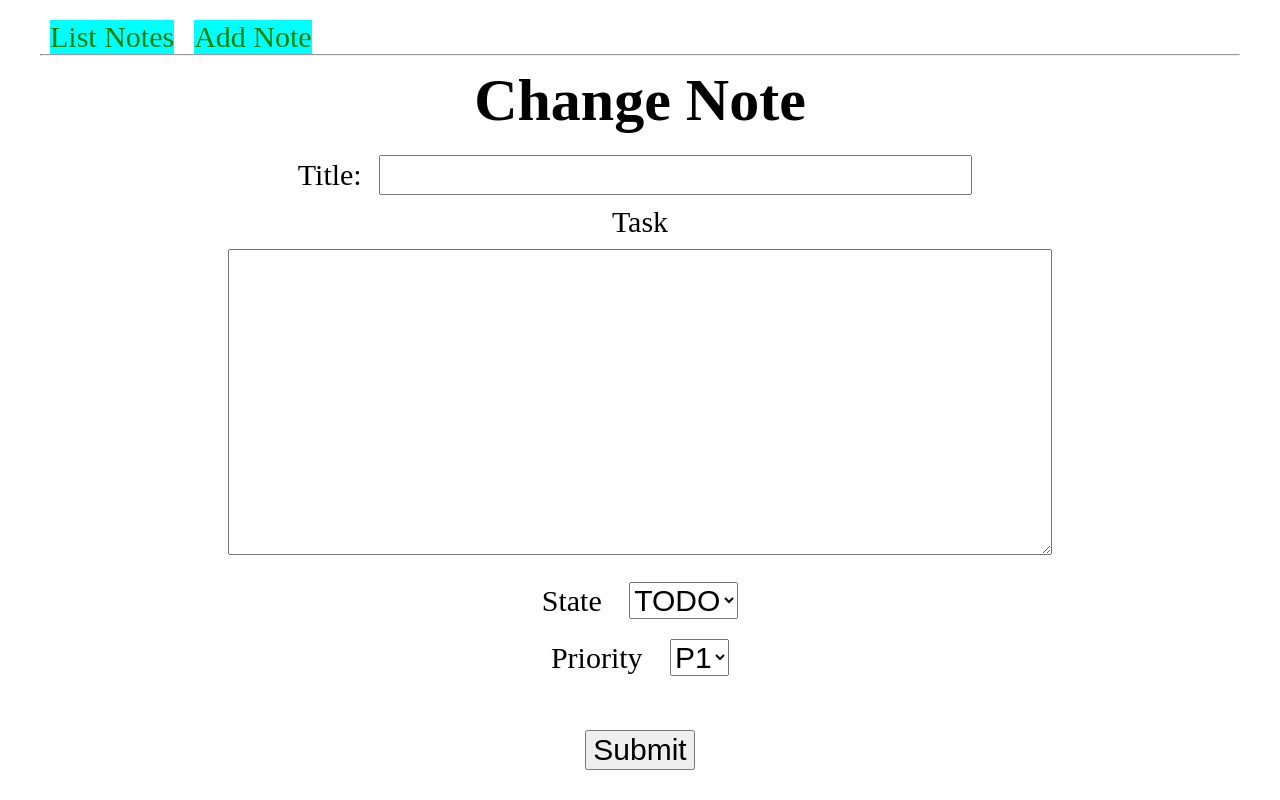
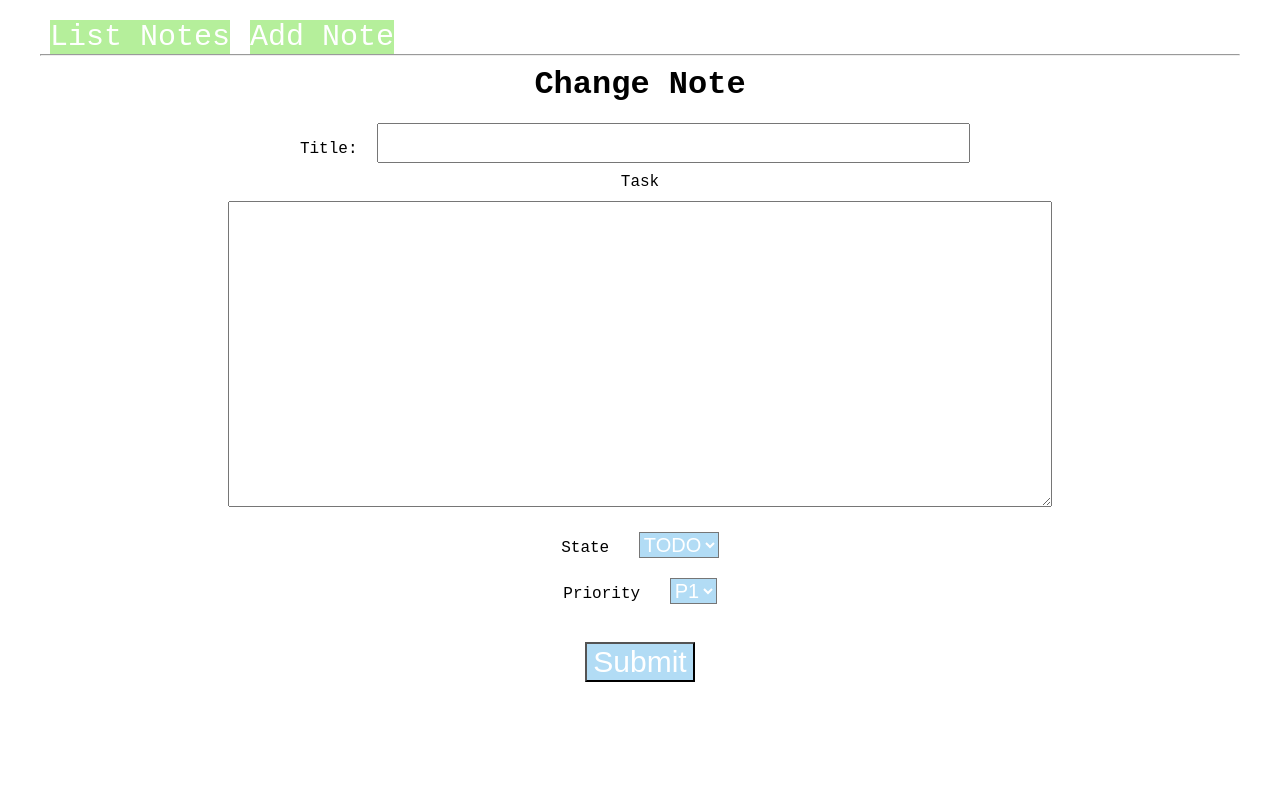
Before and after one commit to yabincui/dailynote, a Python web app: template templates/change_note.html in a window 1280 px wide. Run offline with Jinja, Linux system fonts and the light colour scheme; the template is opened without the code that fills it, so the values that code supplies are empty.

Commit message:
Improve ui.
Change text font, colors.
Use uniform css file.

```diff
--- a/app.yaml
+++ b/app.yaml
@@ -6,6 +6,8 @@ env_variables:
     MY_NAME: 'Yabin Cui'
 
 handlers:
+- url: /css
+  static_dir: css
 - url: /.*
   secure: always
   script: main.app
--- /dev/null
+++ b/css/bootstrap.css
@@ -0,0 +1,58 @@
+
+h1 {
+text-align: center;
+}
+
+body {
+font-family: "Courier New", Courier, monospace;
+}
+
+ul {
+list-style-type: none;
+margin: 0;
+padding: 0;
+}
+li a {
+float:left;
+display: block;
+color: white;
+text-decoration: none;
+font-size: 30px;
+background-color: #b5ef9b;
+margin: 0px 10px 0px 10px;
+}
+
+li a:hover, td a:hover {
+background-color: #b2dcf5;
+}
+
+.clean {
+clear:both;
+}
+
+table {
+border:5px solid #c4d9c6;
+}
+
+tr, td {
+border:1px solid #777777;
+padding: 10px;
+color: #cca78d;
+}
+td a{
+text-decoration: none;
+background-color: #b5ef9b;
+color: white;
+}
+
+select {
+font-size:20px;
+background-color:#b2dcf5;
+color:white;
+}
+
+.submit {
+font-size:30px;
+background-color:#b2dcf5;
+color:white;
+}
--- a/templates/change_note.html
+++ b/templates/change_note.html
@@ -3,36 +3,19 @@
   <head>
     <meta charset="utf-8"/>
     <title> Change Note </title>
-    <style>
-    	* { margin: 10px; }
-      .content { text-align: center; font-size:30px;}
-ul {
-list-style-type: none;
-margin: 0;
-padding: 0;
+    <link type="text/css" rel="stylesheet" href="/css/bootstrap.css">
+<style>
+* {
+  margin: 10px;
 }
-li a {
-float:left;
-display: block;
-color: green;
-text-decoration: none;
-font-size: 30px;
-background-color: cyan;
-margin: 0px 10px 0px 10px;
-}
-
-li a:hover {
-background-color: yellow;
-}
-
-.clean {
-clear:both;
+#content {
+  text-align: center;
 }
     </style>
   </head>
 
   <body>
-  <div class="content">
+  <div id="content">
   <ul>
     <li><a href="/list_notes">List Notes</a></li>
     <li><a href="/add_note_form">Add Note</a></li>
@@ -46,7 +29,7 @@ clear:both;
       Task<br>
       <textarea rows="20" cols="100" name="task" font-size:20px>{{ task }}</textarea> <br>
       <span font-size:30px>State</span>
-        <select name="state" style="font-size:30px;">
+        <select name="state">
           {% if priority == "TODO" %}
           <option value="TODO" selected>TODO</option>
           {% else %}
@@ -61,7 +44,7 @@ clear:both;
 
         </select> <br>
       <span font-size:30px>Priority</span>
-        <select name="priority" style="font-size:30px;">
+        <select name="priority">
           {% if priority == "P1" %}
           <option value="P1" selected>P1</option>
           {% else %}
@@ -90,7 +73,7 @@ clear:both;
         Parent note id: <input type="text" name="parent_note_id" value="{{ parent_note_id }}" readonly>
         {% endif %}
         <br>
-        <input type="submit" value="Submit" style="font-size:30px;">
+        <input type="submit" value="Submit" class="submit">
     </form>
   </div>
 
```
Also changed, not shown: templates/add_note.html (+10 -29 lines), templates/dump_note.html (+3 -27 lines), templates/list_notes.html (+4 -37 lines).
